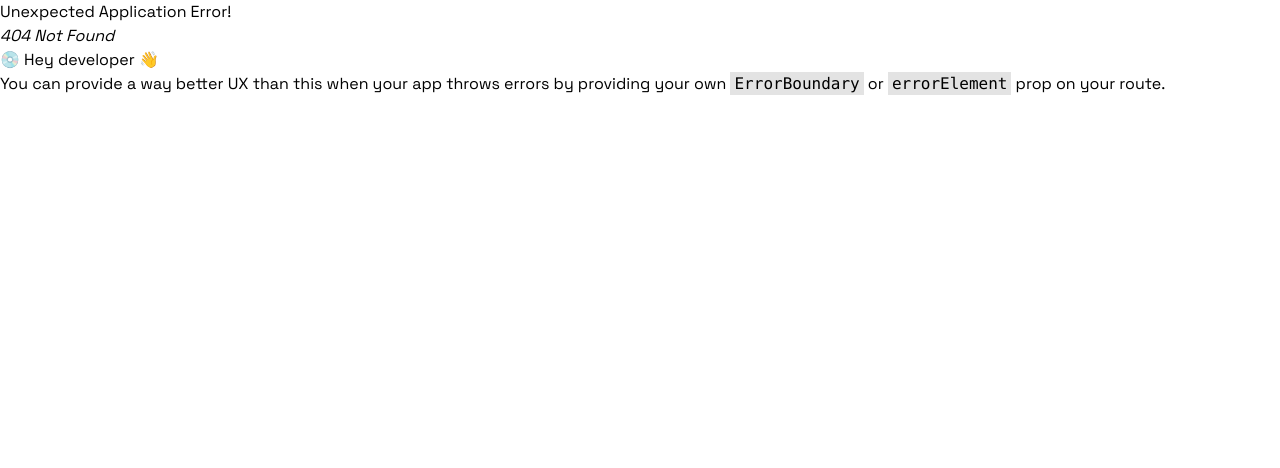
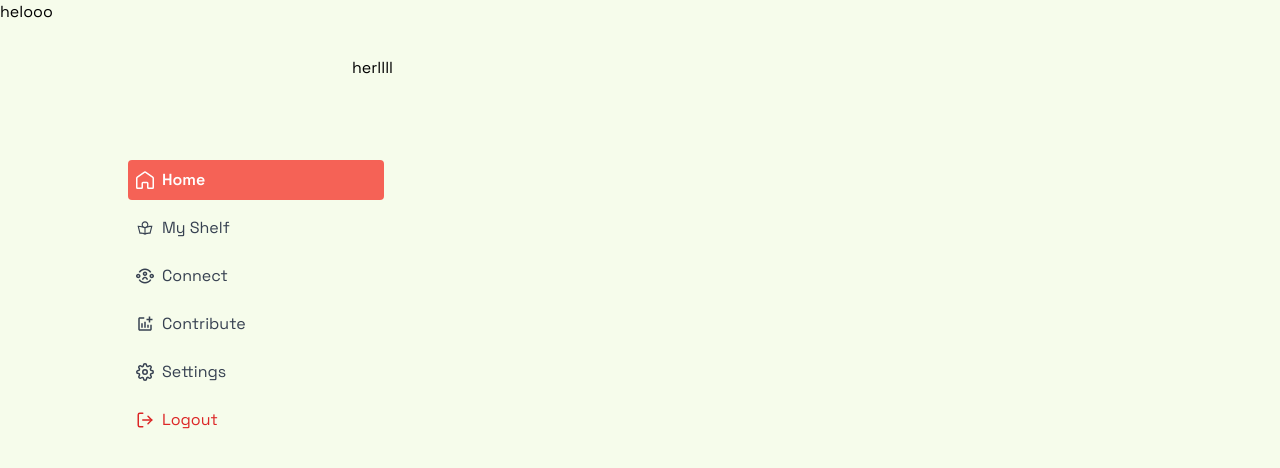
Before and after one commit to au-lex/B-Shelf, a React (Vite) app: page /user in a window 1280 px wide. Before the commit this address had no page. Shown: the top 468 px of the page. Built offline with nearby package versions, Linux system fonts and the light colour scheme; a web font is replaced by a local one.

Commit message:
add UserDashboard and UserLayout components; update routing and enhance sidebar navigation

```diff
--- a/src/App.tsx
+++ b/src/App.tsx
@@ -11,6 +11,7 @@ import BookPreview from "./pages/landingpage/Books/Preview";
 import Signup from "./pages/auth/Signup";
 import OtpVerify from "./pages/auth/Otp";
 import ForgotPassword from "./pages/auth/ForgottenPwd";
+import UserDashboard from "./pages/user/UserDashboard";
 
 
 
@@ -61,7 +62,10 @@ const router = createBrowserRouter([
 
 
 
-
+  {
+    path: "/user",
+    element: <UserDashboard />,
+  },
 
 
 ]);
--- a/src/pages/auth/Login.tsx
+++ b/src/pages/auth/Login.tsx
@@ -1,5 +1,5 @@
 import React from "react";
-import { NavLink } from "react-router-dom";
+import { Link, NavLink } from "react-router-dom";
 import Loader from "../../components/Loader";
 
 const Login: React.FC = () => {
@@ -65,12 +65,12 @@ const Login: React.FC = () => {
               Forgot password?
             </a>
           </div>
-          <button
-            type="submit"
-            className="w-full bg-base text-white py-2 rounded-lg hover:bg-base/30 transition"
+          <Link to ="/user"
+
+            className="w-full bg-base text-white py-2 flex justify-center rounded-lg hover:bg-base/30 transition"
           >
             Login
-          </button>
+          </Link>
         </form>
         <div className="text-center mt-4 text-gray-600">
           <p>
--- a/src/pages/landingpage/Header.tsx
+++ b/src/pages/landingpage/Header.tsx
@@ -15,8 +15,8 @@ const Header: React.FC = () => {
   const navItems: NavItem[] = [
     { label: 'Home', path: '/' },
     { label: 'About Us', path: '/about' },
-    { label: 'Author', path: '/author' },
-    { label: 'Chapter', path: '/chapter' },
+    { label: 'Contribute', path: '/contribute' },
+    { label: 'Connect', path: '/connect' },
     { label: 'Blog', path: '/blog' },
     // { label: 'Shop', path: '/shop' },
     { label: 'Contact', path: '/contact' },
@@ -27,7 +27,7 @@ const Header: React.FC = () => {
   };
 
   return (
-    <header className="w-full bg-white shadow-sm  z-40 fixed">
+    <header className="w-full bg-white shadow-sm  z-50 fixed">
       <div className="max-w-7xl mx-auto px-4 sm:px-6 lg:px-8">
         <div className="flex items-center justify-between h-[4rem]">
           {/* Logo */}
--- a/src/pages/landingpage/Hero.tsx
+++ b/src/pages/landingpage/Hero.tsx
@@ -3,7 +3,7 @@ import React from 'react'
 const Hero: React.FC = () => {
   return (
     <>
-         <div className="p-4 pt-[6rem] lg:flex lg:px-[5rem] lg:pt-[14rem] ">
+         <div className="p-4 pt-[6rem] lg:flex lg:px-[5rem] z-40 relative lg:pt-[14rem] ">
       <div className="max-w-4xl mx-auto">
         <p className="text-[#f56256] font-light text-[10px] tracking-[2px]">
         Where Every Book Finds a Friend....
@@ -32,6 +32,22 @@ const Hero: React.FC = () => {
     </div>
 
 
+    <div className="absolute inset-0 overflow-hidden">
+        {[...Array(30)].map((_, index) => (
+          <div
+            key={index}
+            className="absolute rounded-full border border-base opacity-60 animate-flow-up"
+            style={{
+              width: `${Math.random() * 10 + 5}px`,
+              height: `${Math.random() * 10 + 5}px`,
+              left: `${Math.random() * 100}%`,
+              animationDuration: `${Math.random() * 10 + 10}s`,
+              animationDelay: `${Math.random() * 5}s`,
+            }}
+          ></div>
+        ))}
+      </div>
+
     </>
   )
 }
--- /dev/null
+++ b/src/pages/user/UserDashboard.tsx
@@ -0,0 +1,14 @@
+import React from 'react'
+import UserLayout from './UserLayout'
+
+const UserDashboard: React.FC = () => {
+  return (
+    <>
+      <UserLayout>
+        herllll
+      </UserLayout>
+    </>
+  )
+}
+
+export default UserDashboard
--- /dev/null
+++ b/src/pages/user/UserHeader.tsx
@@ -0,0 +1,11 @@
+import React from 'react'
+
+const UserHeader: React.FC = () => {
+  return (
+    <>
+helooo
+    </>
+  )
+}
+
+export default UserHeader
--- /dev/null
+++ b/src/pages/user/UserLayout.tsx
@@ -0,0 +1,34 @@
+
+
+
+
+import React from 'react'
+import UserHeader from './UserHeader'
+import Sidebar from './UserSideBar'
+
+interface UserLayoutProps {
+  children: React.ReactNode;
+}
+
+const UserLayout: React.FC<UserLayoutProps> = ({children}) => {
+  return (
+    <>
+       <div className="min-h-screen flex flex-col bg-[#F6FCEB]">
+
+      <UserHeader />
+       <div className="flex flex-1 relative">
+        {/* Sidebar wrapper -  */}
+         <div className="hiddn md:block">
+           <Sidebar />
+        </div>
+                {/* Main content area - */}
+        <main className="flex-1 w-full  pb-20 md:pb-8 md:px-8 md:ml-[20rem] mt-4 md:mt-8">
+         {children}
+       </main>
+     </div>
+    </div>
+    </>
+  )
+}
+
+export default UserLayout
--- /dev/null
+++ b/src/pages/user/UserSideBar.tsx
@@ -0,0 +1,81 @@
+
+
+import React from "react";
+import { NavLink } from "react-router-dom";
+import { FiUsers, FiCalendar,  FiSettings, FiLogOut } from "react-icons/fi";
+import { GrHomeRounded } from "react-icons/gr";
+import { PiMessengerLogo } from "react-icons/pi";
+import { LiaBookReaderSolid } from "react-icons/lia";
+import { MdOutlineAddchart } from "react-icons/md";
+import { RiUserCommunityLine } from "react-icons/ri";
+
+const UserSideBar: React.FC = () => {
+
+    interface link {
+        name: string;
+        icon: JSX.Element;
+        path: string;
+
+        logout?: boolean;
+    }
+
+    const links:link[] = [
+        { name: "Home", icon: <GrHomeRounded />, path: "/user" },
+        { name: "My Shelf", icon: <LiaBookReaderSolid />, path: "/community" },
+        { name: "Connect", icon: <RiUserCommunityLine />, path: "/bookings" },
+        { name: "Contribute", icon: < MdOutlineAddchart />, path: "/messages" },
+        { name: "Settings", icon: <FiSettings />, path: "/settings" },
+        { name: "Logout", icon: <FiLogOut />, path: "/logout", logout: true },
+      ];
+  return (
+    <>
+          <div className="flex flex-col md:w-64  md:h-screen md:fixed md:top-[10rem] md:left-[8rem]  md:flex md:flex-col">
+      {/* Desktop Sidebar */}
+      <ul className="hidden md:flex md:flex-col space-y-2">
+        {links.map((link, index) => (
+          <li key={index}>
+            <NavLink
+              to={link.path}
+              className={({ isActive }) =>
+                `flex items-center space-x-2 p-2 rounded ${
+                  isActive
+                    ? "bg-base text-white font-semibold"
+                    : "text-gray-700 hover:bg-gray-100"
+                } ${link.logout ? "text-red-600 hover:bg-red-50" : ""}`
+              }
+            >
+              <span className="text-lg">{link.icon}</span>
+              <span>{link.name}</span>
+            </NavLink>
+          </li>
+        ))}
+      </ul>
+
+      {/* Mobile Navbar */}
+      <ul className="flex md:hidden fixed bottom-0 left-0  z-40 right-0 bg-input border-t-2 border-t-secondary border-gray-200 justify-around p-2">
+        {links
+          .filter((link) => !link.logout)
+          .map((link, index) => (
+            <li key={index}>
+              <NavLink
+                to={link.path}
+                className={({ isActive }) =>
+                  `flex flex-col items-center space-y-1 ${
+                    isActive
+                      ? " text-base font-bold "
+                      : "text-slate-600 hover:text-green-700"
+                  }`
+                }
+              >
+                <span className="text-xl">{link.icon}</span>
+                <span className="text-xs ">{link.name}</span>
+              </NavLink>
+            </li>
+          ))}
+      </ul>
+    </div>
+    </>
+  )
+}
+
+export default UserSideBar
--- a/tailwind.config.js
+++ b/tailwind.config.js
@@ -8,6 +8,16 @@ export default {
     extend: {
       colors: {
         base: "#f56256"
+      },
+
+      animation: {
+        'flow-up': 'flowUp 20s linear infinite',
+      },
+      keyframes: {
+        flowUp: {
+          '0%': { transform: 'translateY(100vh)' },
+          '100%': { transform: 'translateY(-100%)' },
+        }
       }
     },
   },
```
